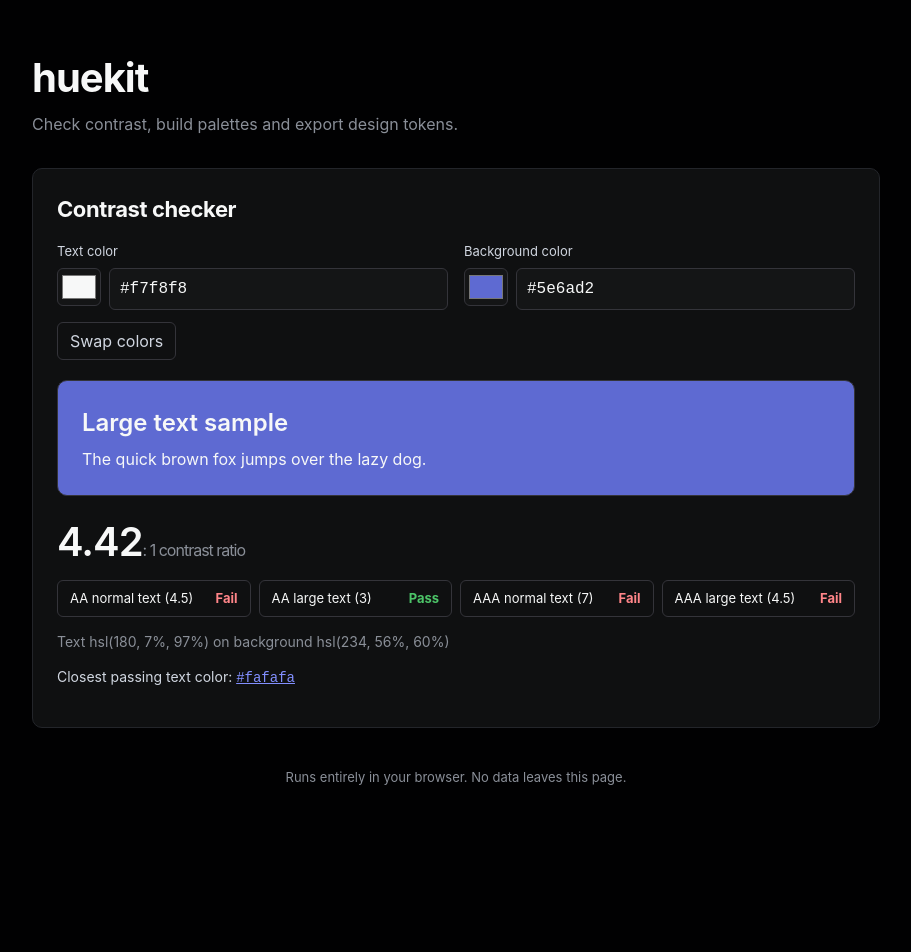
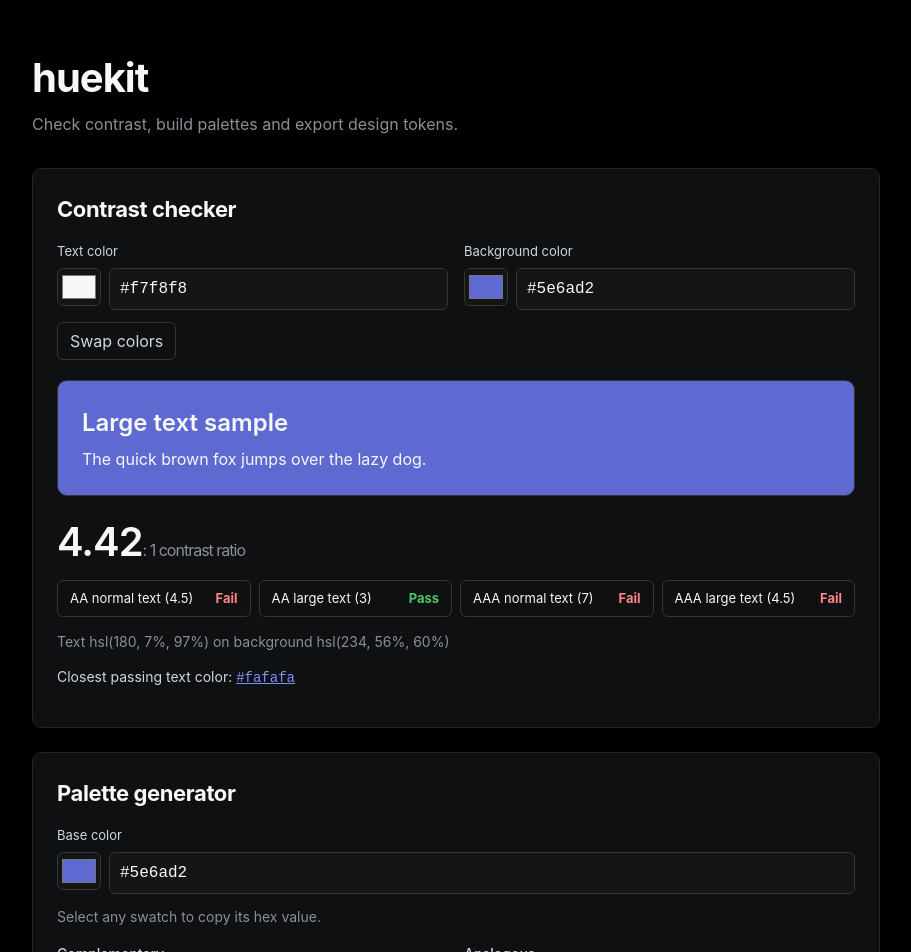
Before and after one commit to Dans-Vsa/huekit, a React (Vite) app: page / in a window 1280 px wide. Shown: the top 952 px of the page, without its empty margins (184-1095 px from the left). Before the commit the page ends 820 px from the top, so only its background shows below. Built offline with nearby package versions, Linux system fonts and the light colour scheme.

Commit message:
feat(app): show palette generator on the page

```diff
--- a/src/App.tsx
+++ b/src/App.tsx
@@ -1,4 +1,5 @@
 import { ContrastChecker } from './components/ContrastChecker'
+import { PaletteGenerator } from './components/PaletteGenerator'
 
 export default function App() {
   return (
@@ -9,6 +10,7 @@ export default function App() {
       </header>
       <main>
         <ContrastChecker />
+        <PaletteGenerator />
       </main>
       <footer className="foot">Runs entirely in your browser. No data leaves this page.</footer>
     </div>
```
